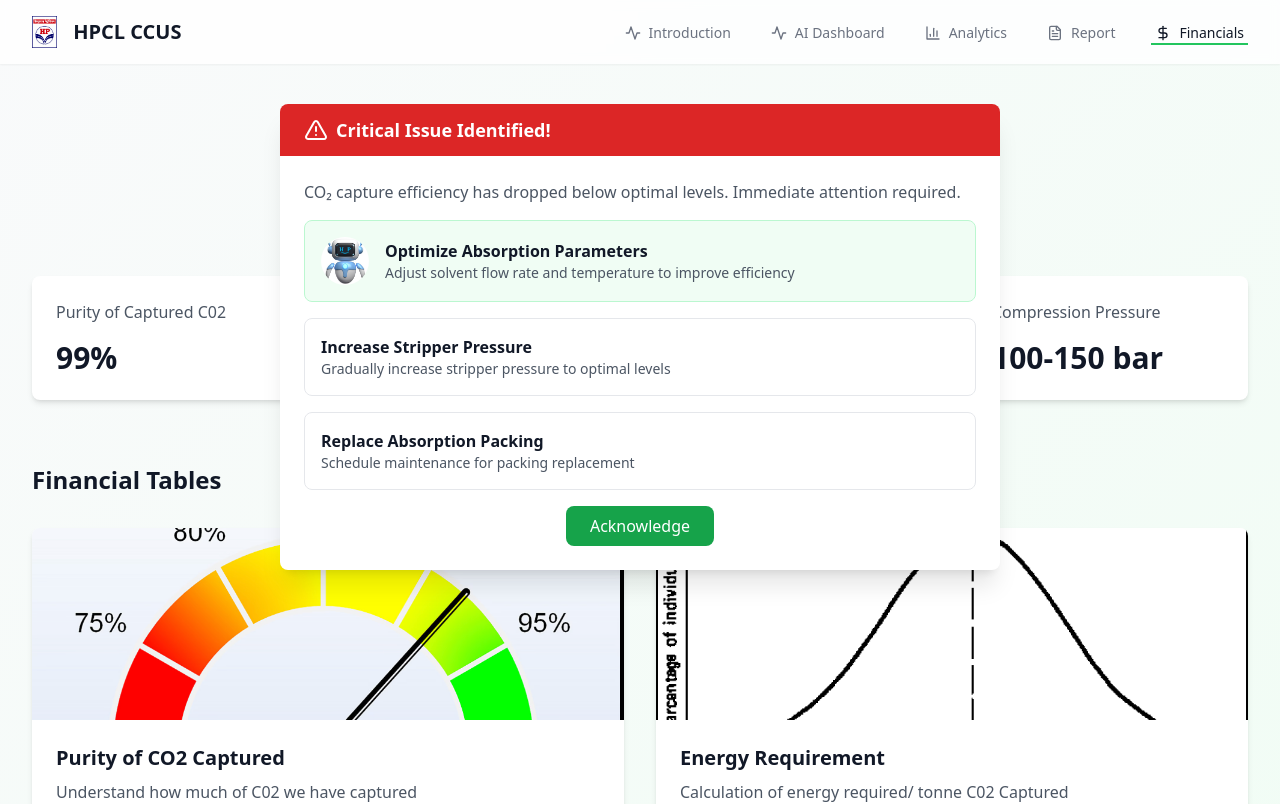
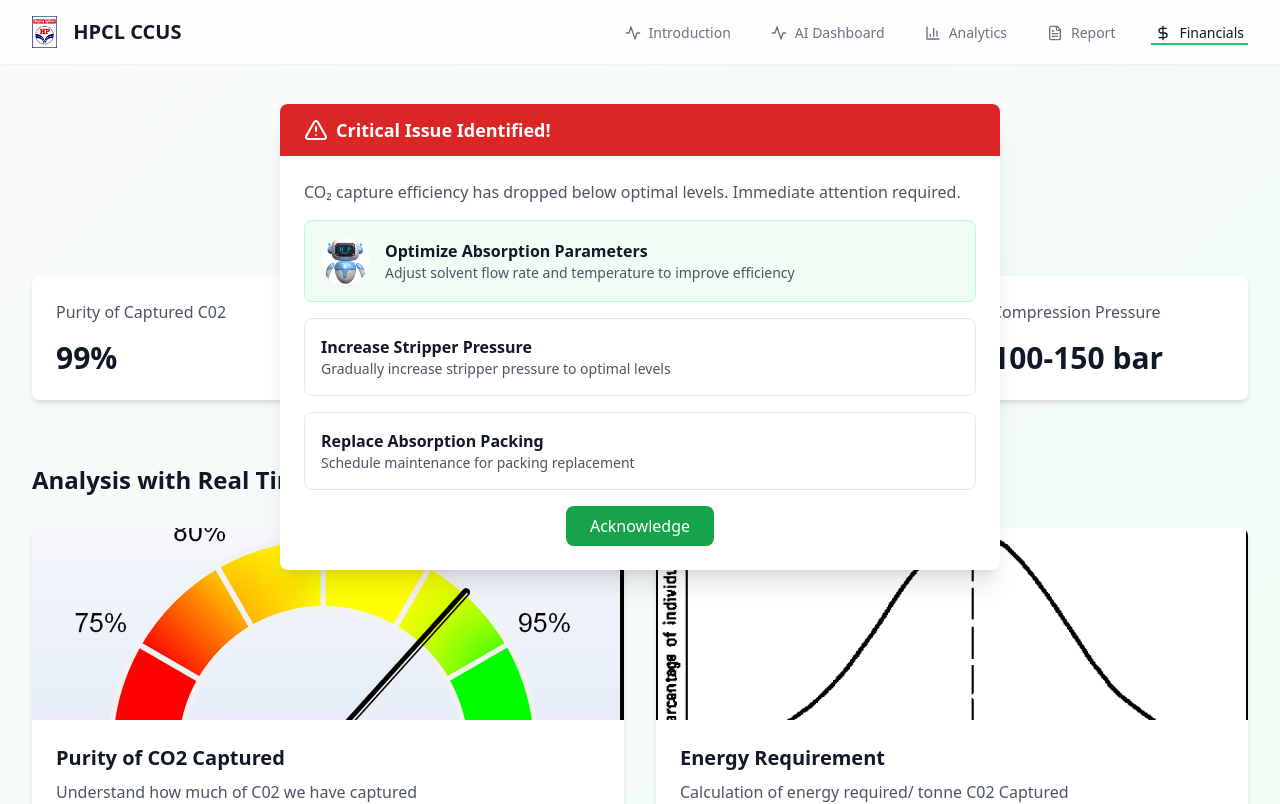
Before and after one commit to amey-56/hhpppcl, a React (Vite) app in the folder project 3/: page /financials in a window 1280 px wide. Shown: the top 804 px of the page. Built offline with nearby package versions, Linux system fonts and the light colour scheme.

Commit message:
Update Financials.tsx

```diff
--- a/project 3/src/pages/Financials.tsx
+++ b/project 3/src/pages/Financials.tsx
@@ -90,7 +90,7 @@ export default function Financials() {
         </div>
 
         <div className="mb-16">
-          <h2 className="text-2xl font-bold text-gray-900 mb-8">Financial Tables</h2>
+          <h2 className="text-2xl font-bold text-gray-900 mb-8">Analysis with Real Time Insights</h2>
           <div className="grid md:grid-cols-2 gap-8">
             {financialTables.map((table) => (
               <div
```
